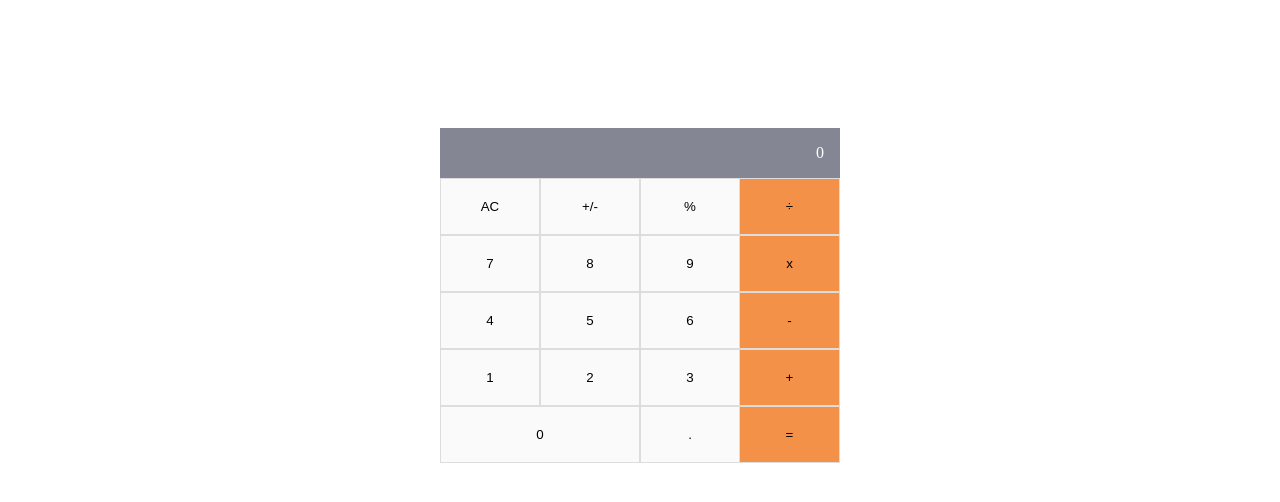
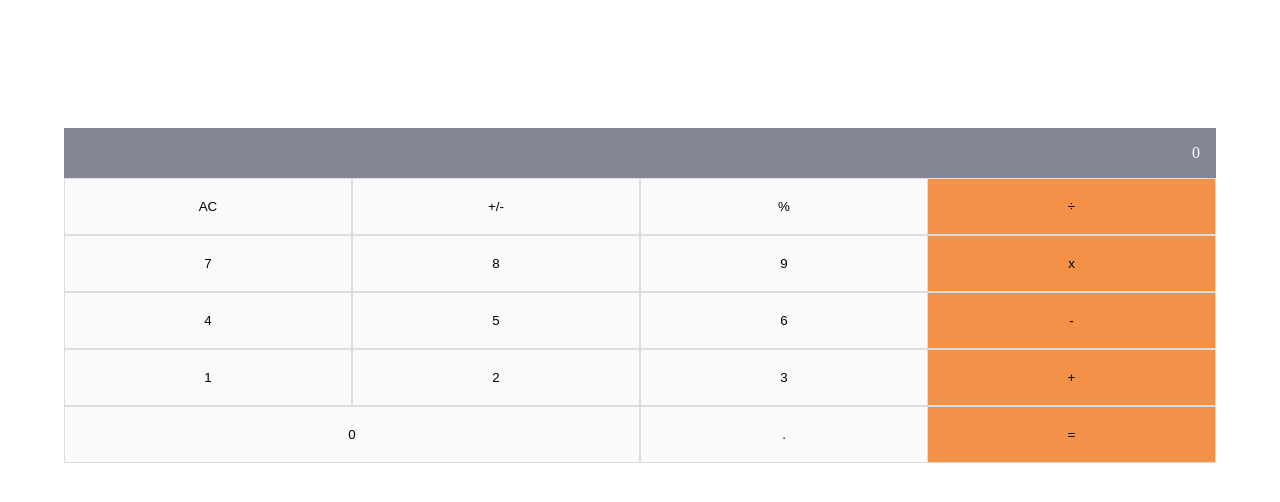
Before and after one commit to Felix45/math-magicians, a React (Create React App) app: page / in a window 1280 px wide. Shown: the top 502 px of the page. Built offline with nearby package versions, Linux system fonts and the light colour scheme.

Commit message:
Update calculator width on different browsers

```diff
--- a/src/index.css
+++ b/src/index.css
@@ -36,7 +36,7 @@
 }
 
 .container {
-  width: 400px;
+  width: 90%;
   margin-top: 10%;
 }
 
@@ -45,7 +45,7 @@
 }
 
 .btn {
-  width: 100px;
+  width: 25%;
   padding: 20px;
   cursor: pointer;
   text-align: center;
@@ -62,3 +62,9 @@
 .calculator-btns button:nth-child(17) {
   flex-grow: 2;
 }
+
+@media screen and(min-width: 767px) {
+  .container {
+    width: 50%;
+  }
+}
```
